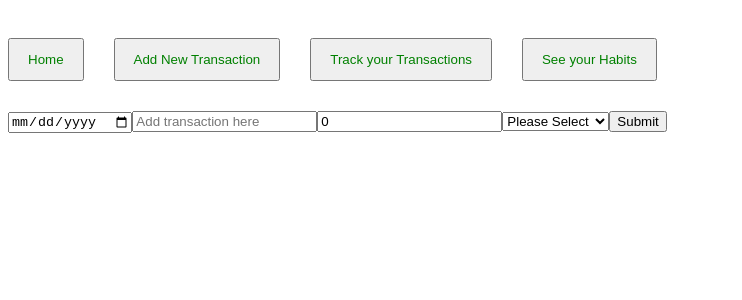
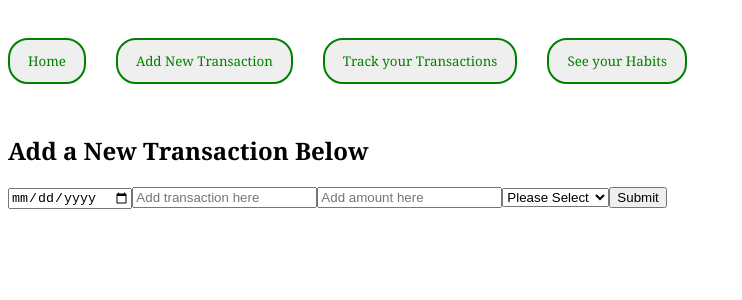
Before and after one commit to CooperSawyer1/finance-for-your-home, a React (Create React App) app: page /addtransaction in a window 1280 px wide. Shown: the top 300 px of the page, without its empty margins (0-742 px from the left). Built offline with nearby package versions, Linux system fonts and the light colour scheme; data requests are answered from the project's data file.

Commit message:
finished Pie Chart

```diff
--- a/db.json
+++ b/db.json
@@ -4,71 +4,79 @@
       "id": 0,
       "date": "7/12/2020",
       "description": "Dinner at chez Cooper",
-      "amount": 56.42,
+      "amount": 13,
       "category": "Restaurant"
     },
     {
       "id": 2,
       "date": "7/12/2020",
       "description": "Pay Check",
-      "amount": 1234123.22,
+      "amount": 12,
       "category": "Income"
     },
     {
       "id": 5,
       "date": "7/12/2020",
       "description": "Gym Membership",
-      "amount": 11.23,
+      "amount": 11,
       "category": "Miscellaneous"
     },
     {
       "date": "07/22/2021",
       "description": "Groceries",
-      "amount": "123.12",
+      "amount": 15.12,
       "category": "Groceries",
       "id": 6
     },
     {
       "date": "2021-07-22",
       "description": "chicken wings",
-      "amount": "7",
+      "amount": 7,
       "category": "Restaurant",
       "id": 12
     },
     {
       "date": "2021-07-12",
       "description": "horse hoof",
-      "amount": 32,
+      "amount": 13,
       "category": "Car",
+      "color": "#6800B4",
       "id": 13
     },
     {
       "date": "2021-07-15",
       "description": "Dongle",
-      "amount": "394",
+      "amount": 24,
       "category": "Housing",
       "id": 14
     },
     {
       "date": "2021-07-29",
       "description": "bowl of soup",
-      "amount": "12.43",
+      "amount": 12,
       "category": "Restaurant",
       "id": 15
     },
     {
       "date": "2021-07-14",
       "description": "chicken wings",
-      "amount": "-2",
+      "amount": 12,
       "category": "Miscellaneous",
       "id": 16
     },
     {
       "date": "2021-07-13",
       "description": "3452",
-      "amount": "0345",
+      "amount": 5,
       "category": "Income",
       "id": 17
+    },
+    {
+      "date": "2021-07-19",
+      "description": "clothes",
+      "amount": 16,
+      "category": "Miscellaneous",
+      "id": 19
     }
   ]
 }
--- a/src/AddTransaction.js
+++ b/src/AddTransaction.js
@@ -4,20 +4,18 @@ const AddTransaction = ({ handleSubmit }) => {
     const[formData, setFormData] = useState({
         date:"",
         description:"",
-        amount:0,
-        category:"",
-        categoryId:0
+        amount:"",
+        category:""
     })
 
     const handleSubmitTransaction = (event) => {
         event.preventDefault()
-        handleSubmit(formData)
+        handleSubmit({...formData, amount: parseFloat(formData.amount)})
         setFormData({
             date:"",
             description:"",
-            amount:0,
-            category:"",
-            categoryId:0
+            amount:"",
+            category:""
         })
         alert("You added another transaction")
     }
@@ -28,8 +26,10 @@ const AddTransaction = ({ handleSubmit }) => {
         })}
 
     return (
+        <div>
+            <h2>Add a New Transaction Below</h2>
         <section>
-        <form onSubmit={handleSubmitTransaction} >
+        <form onSubmit={handleSubmitTransaction} className="form">
             <input
             className="date"
             type="date"
@@ -61,17 +61,18 @@ const AddTransaction = ({ handleSubmit }) => {
             value={formData.category}
             onChange={handleAddTransaction}
             >
-                <option value="" categoryId="0">Please Select</option>
-                <option value="Groceries" categoryId="1">Groceries</option>
-                <option value="Restaurant" categoryId="2">Restaurant</option>
-                <option value="Car" categoryId="3">Car</option>
-                <option value="Housing" categoryId="4">Housing</option>
-                <option value="Income" categoryId="5">Income</option>
-                <option value="Miscellaneous" categoryId="6">Miscellaneous</option>
+                <option value="">Please Select</option>
+                <option value="Groceries">Groceries</option>
+                <option value="Restaurant">Restaurant</option>
+                <option value="Car">Car</option>
+                <option value="Housing">Housing</option>
+                <option value="Income">Income</option>
+                <option value="Miscellaneous">Miscellaneous</option>
             </select>
         <input type="submit" value="Submit" />
         </form>
         </section>
+        </div>
         )
 }
 
--- a/src/App.css
+++ b/src/App.css
@@ -10,12 +10,16 @@
 .button {
     text-align:center;
     padding: 12px 18px;
-    margin-top:30px;
-    margin-right:30px;
-    margin-left:0;
-    margin-bottom:30px;
-    color: green
+    margin-top: 30px;
+    margin-right: 30px;
+    margin-left: 0;
+    margin-bottom: 30px;
+    color: green;
+    border-radius: 20px;
+    border: 2px solid;
+    font-family: Georgia
 }
+
 .button:hover {
     background-color: greenyellow;
 }
@@ -23,3 +27,15 @@
 .pie-chart {
  align-self: left;
 }
+
+ h2 {
+    text-align: left;
+    color:black;
+    font-family: Georgia;
+}
+
+h1 {
+    text-align: center;
+    color:black;
+    font-family: Georgia;
+}
--- a/src/App.js
+++ b/src/App.js
@@ -9,7 +9,6 @@ import CircleChartWithLegendKit from "./CircleChartWithLegendKit"
 
 
 const transactionURL = "http://localhost:4000/transactions"
-// const categoryURL = "http://localhost:4000/categories"
 
 function App() {
 
--- a/src/CircleChartWithLegendKit.js
+++ b/src/CircleChartWithLegendKit.js
@@ -4,19 +4,21 @@ import { Pie } from 'react-chartjs-2';
 
   const CircleChartWithLegendKit = ({ transactions }) => {
 
-    // const groceries = transactions.forEach(element => {
-    //   if (element.category === "groceries")
-    //   return (
-    //     transactions.amount
-    //     )
-    // })
+    const totals = {
+      "Groceries": 0,
+      "Restaurant": 0,
+      "Housing": 0,
+      "Miscellaneous": 0,
+      "Car": 0,
+      "Income": 0
+    }
 
-
-
+    transactions.forEach(transaction => {
+      totals[transaction.category] += transaction.amount
+    })
 
     const dataSet = {
-      labels: ["Groceries", "Car", "Insurance",
-               "Miscellaneous", "Restaurant", "Housing"],
+      labels: Object.keys(totals),
       datasets: [
         {
           backgroundColor: [
@@ -26,12 +28,11 @@ import { Pie } from 'react-chartjs-2';
             "#00A6B4",
             "#6800B4",
             "#4134"
-          ],
-          data: [12, 12, 23, 21, 32, 43],
+        ],
+          data: Object.values(totals)
         }
       ]
     }
-
 
     return (
       <div className="pie-chart">
```
